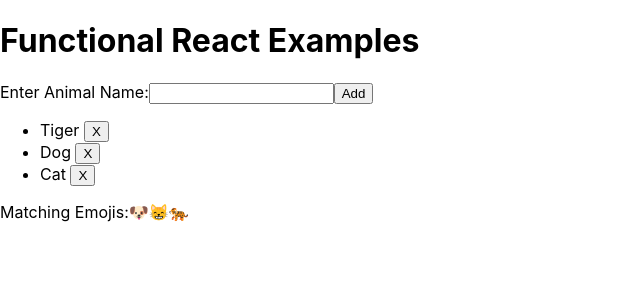
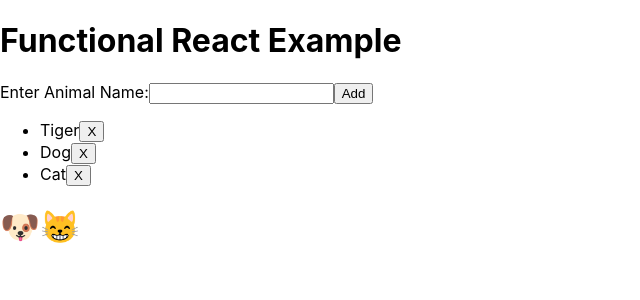
Before and after one commit to rossmmurray/FunctionalReact, a React (Create React App) app: page / in a window 1280 px wide. Shown: the top 300 px of the page, without its empty margins (0-640 px from the left). Built offline with nearby package versions, Linux system fonts and the light colour scheme.

Commit message:
formatting

```diff
--- a/package.json
+++ b/package.json
@@ -3,6 +3,7 @@
   "version": "0.1.0",
   "private": true,
   "dependencies": {
+    "prettier": "^1.18.2",
     "react": "^16.9.0",
     "react-dom": "^16.9.0",
     "react-scripts": "3.1.2"
--- a/src/App.js
+++ b/src/App.js
@@ -22,7 +22,7 @@ function App() {
 
   return (
     <div>
-      <h1>Functional React Examples</h1>
+      <h1>Functional React Example</h1>
       <NewAnimal createAnimal={createAnimal} />
       <ShowAnimals animals={animals} deleteAnimal={deleteAnimal} />
       <Emojis animals={animals} />
--- a/src/components/Emojis.js
+++ b/src/components/Emojis.js
@@ -2,14 +2,10 @@ import React from 'react';
 
 const Emojis = props => {
     return (
-        <div >
-            Matching Emojis:
-            {props.animals.includes("Sheep") && <span role="img" aria-label="sheep">🐑</span>}
+        <h1>
             {props.animals.includes("Dog") && <span role="img" aria-label="dog">🐶</span>}
             {props.animals.includes("Cat") && <span role="img" aria-label="cat">😸</span>}
-            {props.animals.includes("Lion") && <span role="img" aria-label="lion">🦁</span>}
-            {props.animals.includes("Tiger") && <span role="img" aria-label="tiger">🐅</span>}
-        </div>
+        </h1>
     )
 }
 
--- a/src/components/ShowAnimals.js
+++ b/src/components/ShowAnimals.js
@@ -2,15 +2,14 @@ import React from 'react';
 
 const ShowAnimals = props => {
     return (
-        <div >
-            <ul>
-                {props.animals.map((animal, index) =>
-                    <div key={index}>
-                        <li>{animal} <button onClick={props.deleteAnimal(index)}>X</button></li>
-                    </div>
-                )}
-            </ul>
-        </div>
+        <ul>
+            {props.animals.map((animal, index) =>
+                <li key={index}>
+                    {animal}
+                    <button onClick={props.deleteAnimal(index)}>X</button>
+                </li>
+            )}
+        </ul>
     )
 }
 
```
Also changed, not shown: 1 other file (tests, documents, lock files or other folders).
